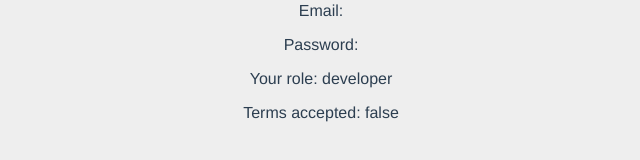
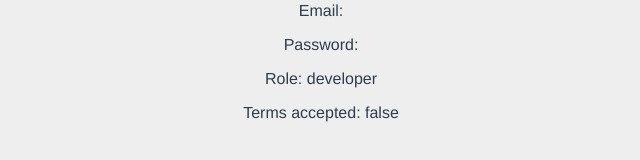
Before and after one commit to kylesdev91/web-form, a Vue app: page / in a window 1280 px wide. Shown: the part 569-729 px from the top of the page, without its empty margins (319-959 px from the left). Built offline with nearby package versions, Linux system fonts and the light colour scheme.

Commit message:
Lecture 43 FIXED

```diff
--- a/src/components/SignupForm.vue
+++ b/src/components/SignupForm.vue
@@ -13,7 +13,7 @@
     </select>
 
     <label>Skills</label>
-    <input type="text" v-model="tempSkill" @keyup.alt="addSkill">
+    <input type="text" v-model="tempSkill" @keyup.enter="addSkill">
     <div v-for="skill in skills" :key="skill" class="pill">
       <span @click="deleteSkill(skill)">{{ skill }}</span>
     </div>
@@ -26,7 +26,7 @@
 
   <p>Email: {{ email }}</p>
   <p>Password: {{ password }}</p>
-  <p>Your role: {{ role }}</p>
+  <p>Role: {{ role }}</p>
   <p>Terms accepted: {{ terms }}</p>
 </template>
 
```
